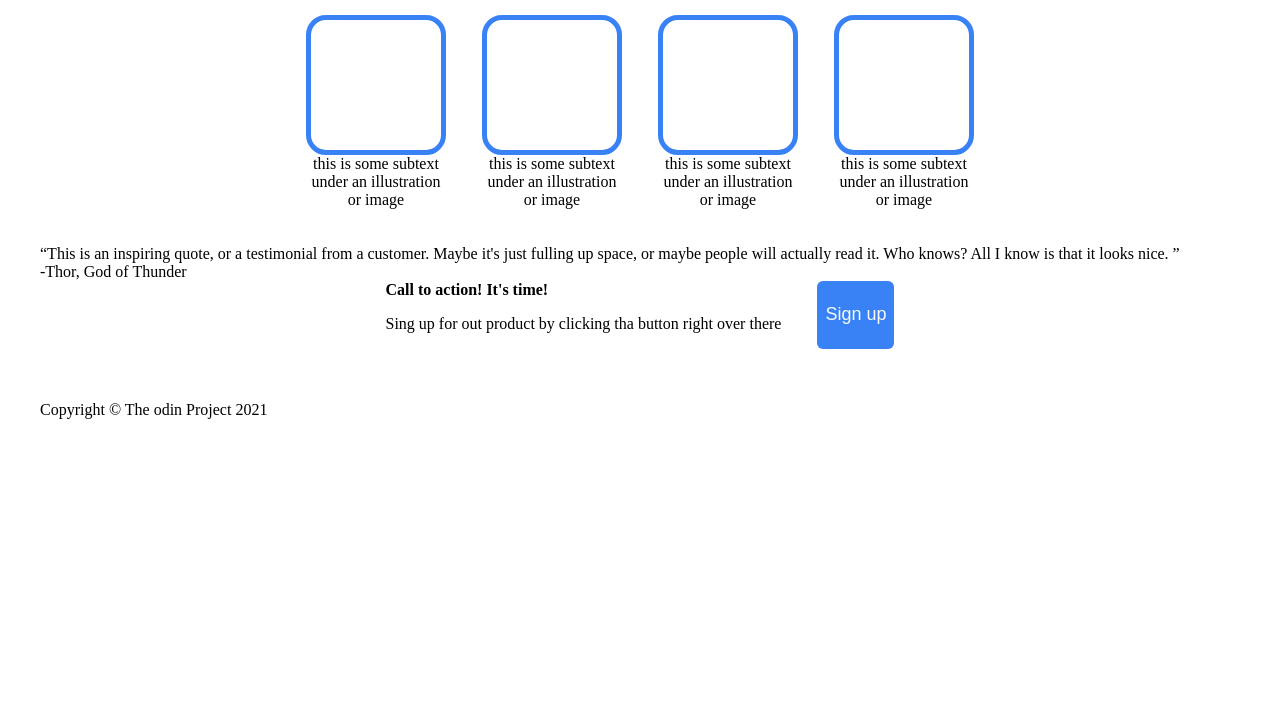
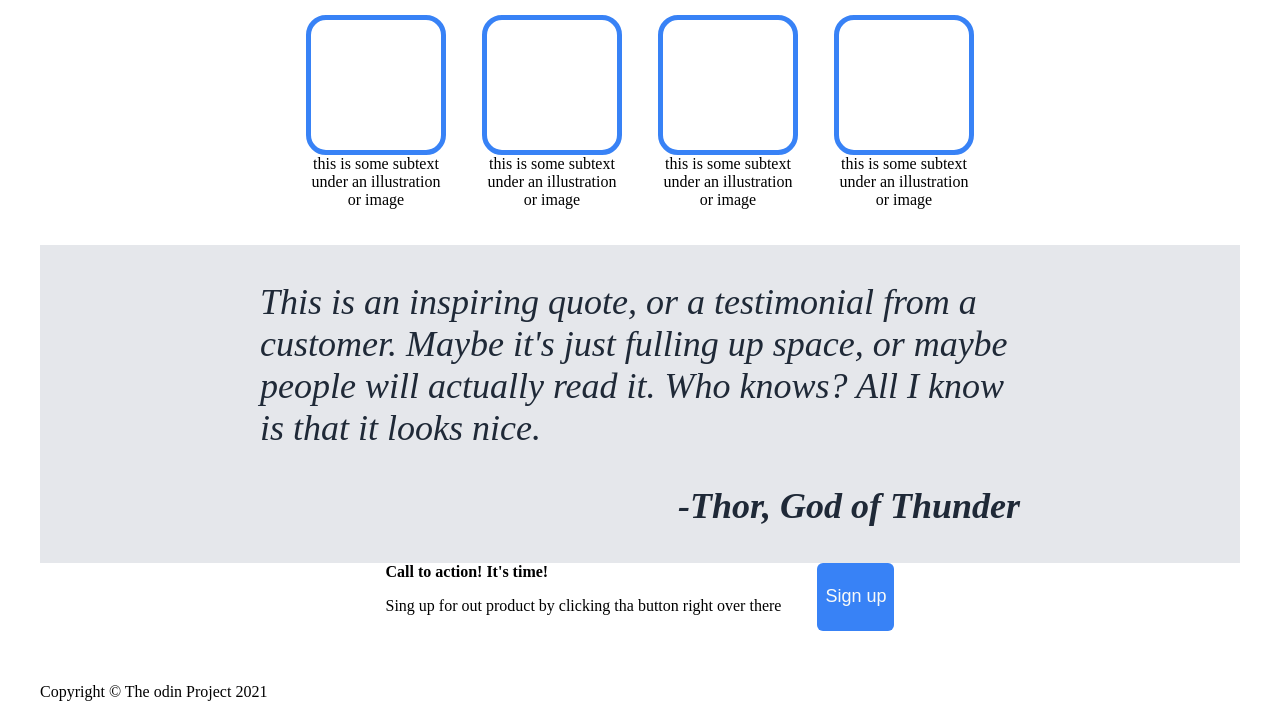
Before and after one commit to vlch13/odin-landing-page, a plain HTML site: page index.html in a window 1280 px wide. Shown: the part 648-1365 px from the top of the page. Before the commit the page ends 1083 px from the top, so only its background shows below. Drawn offline with Linux system fonts and the light colour scheme.

Commit message:
Complete quote section

```diff
--- a/index.html
+++ b/index.html
@@ -64,11 +64,13 @@
 	</main>
 
 	<main class="quote">
-		<q>This is an inspiring quote, or a testimonial from a customer.
+		<div>
+		<p>This is an inspiring quote, or a testimonial from a customer.
 			Maybe it's just fulling up space, or maybe people will actually read it.
 			Who knows? All I know is that it looks nice.
-		</q>
+		</p>
 		<figcaption>-Thor, God of Thunder</figcaption>
+		</div>
 	</main>
 
 	<main class="call-to-action">
--- a/styles.css
+++ b/styles.css
@@ -110,3 +110,24 @@ h3 {
 	width: 140px;
 	text-align: center;
 }
+
+/* QUOTE SECTION */
+
+.quote {
+	background-color: #e5e7eb;
+}
+
+.quote div{
+	font-size: 36px;
+	font-style: italic;
+	font-weight: lighter;
+	color: #1f2937;
+	width: 760px;
+	margin: auto;
+}
+
+figcaption {
+	text-align: right;
+	font-weight: bold;
+	margin-bottom: 36px;
+}
```
